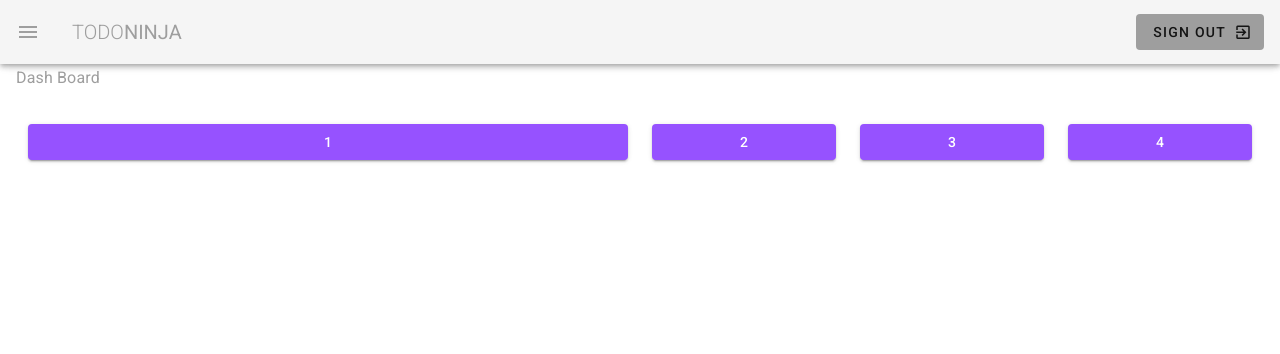
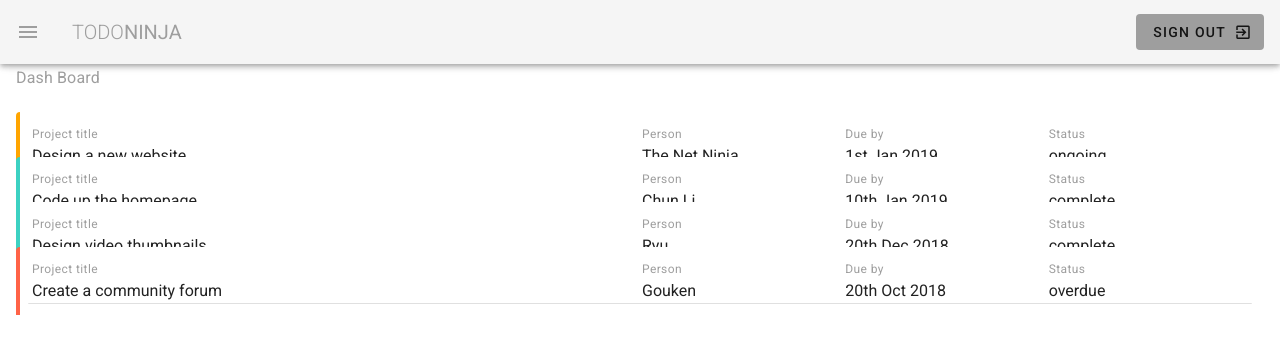
Before and after one commit to bryantran3562/vuetify-study, a Vue app: page / in a window 1280 px wide. Shown: the top 354 px of the page. Built offline with nearby package versions, Linux system fonts and the light colour scheme.

Commit message:
vuetify-grid-system-2

```diff
--- a/src/views/Dashboard.vue
+++ b/src/views/Dashboard.vue
@@ -3,31 +3,57 @@
     <h1 class="subtitle-1 grey--text">Dash Board</h1>
 
       <v-container fluid class="my-5">
-          <v-row row wrap>
-            <v-col cols="12" sm="12" md="6">
-              <v-btn outline block class="primary">1</v-btn>
-            </v-col>
-            <v-col cols="12" sm="4" md="2">
-              <v-btn outline block class="primary">2</v-btn>
-            </v-col>
-            <v-col cols="12" sm="4" md="2">
-              <v-btn outline block class="primary">3</v-btn>
-            </v-col>
-            <v-col cols="12" sm="4" md="2">
-              <v-btn outline block class="primary">4</v-btn>
-            </v-col>
-          </v-row>
-
-          <!-- <v-row row wrap justify-space-around>
-            <v-col xs4 md3>
-              <v-btn outline block class="success">1</v-btn>
-            </v-col>
-            <v-col xs4 md3>
-              <v-btn outline block class="success">2</v-btn>
-            </v-col>
-          </v-row> -->
+        <v-card flat v-for="project in projects" :key="project.title">
+          <!-- BT - Using syntax ES6 backticks to get the outcom. -->
+          <v-layout row wrap :class="`pa-3 project ${project.status}`">
+            <v-flex xs12 md6>
+              <div class="caption grey--text">Project title</div>
+              <div>{{ project.title }}</div>
+            </v-flex>
+            <v-flex xs6 sm4 md2>
+              <div class="caption grey--text">Person</div>
+              <div>{{ project.person }}</div>
+            </v-flex>
+            <v-flex xs6 sm4 md2>
+              <div class="caption grey--text">Due by</div>
+              <div>{{ project.due }}</div>
+            </v-flex>
+            <v-flex xs2 sm4 md2>
+              <div class="caption grey--text">Status</div>
+              <div>{{ project.status }}</div>
+            </v-flex>
+          </v-layout>
+          <v-divider></v-divider>
+        </v-card>
 
       </v-container>
 
   </div>
 </template>
+
+<script>
+export default {
+  data() {
+    return {
+      projects: [
+        { title: 'Design a new website', person: 'The Net Ninja', due: '1st Jan 2019', status: 'ongoing', content: 'Lorem ipsum dolor sit amet consectetur adipisicing elit. Sunt consequuntur eos eligendi illum minima adipisci deleniti, dicta mollitia enim explicabo fugiat quidem ducimus praesentium voluptates porro molestias non sequi animi!'},
+        { title: 'Code up the homepage', person: 'Chun Li', due: '10th Jan 2019', status: 'complete', content: 'Lorem ipsum dolor sit amet consectetur adipisicing elit. Sunt consequuntur eos eligendi illum minima adipisci deleniti, dicta mollitia enim explicabo fugiat quidem ducimus praesentium voluptates porro molestias non sequi animi!'},
+        { title: 'Design video thumbnails', person: 'Ryu', due: '20th Dec 2018', status: 'complete', content: 'Lorem ipsum dolor sit amet consectetur adipisicing elit. Sunt consequuntur eos eligendi illum minima adipisci deleniti, dicta mollitia enim explicabo fugiat quidem ducimus praesentium voluptates porro molestias non sequi animi!'},
+        { title: 'Create a community forum', person: 'Gouken', due: '20th Oct 2018', status: 'overdue', content: 'Lorem ipsum dolor sit amet consectetur adipisicing elit. Sunt consequuntur eos eligendi illum minima adipisci deleniti, dicta mollitia enim explicabo fugiat quidem ducimus praesentium voluptates porro molestias non sequi animi!'},
+      ]
+    }
+  }
+}
+</script>
+
+<style>
+.project.complete{
+  border-left: 4px solid #3CD1C2;
+}
+.project.ongoing{
+  border-left: 4px solid orange
+}
+.project.overdue{
+  border-left: 4px solid tomato;
+}
+</style>
```
